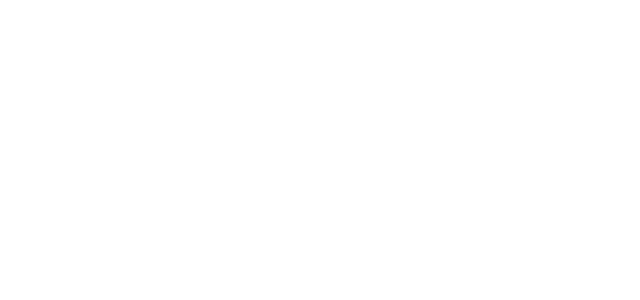
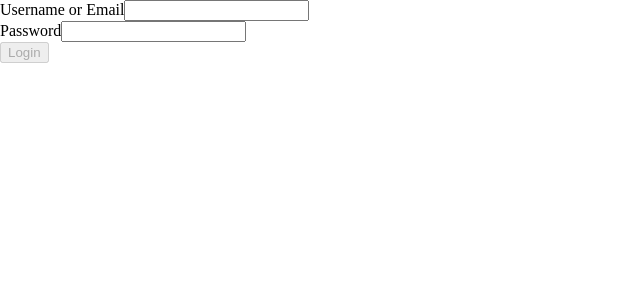
Before and after one commit to madhoobs/favorr-client, a React (Vite) app: page /login in a window 1280 px wide. Shown: the top 300 px of the page, without its empty margins (0-640 px from the left). Built offline with nearby package versions, Linux system fonts and the light colour scheme.

Commit message:
Add basic login

```diff
--- a/src/App.jsx
+++ b/src/App.jsx
@@ -1,5 +1,42 @@
+import { useState, useEffect } from 'react'
+import { Route, Routes } from 'react-router'
+import NavBar from './components/NavBar'
+import Home from './pages/Home'
+import Register from './pages/Register'
+import Login from './pages/Login'
+import { CheckSession } from './services/Auth'
+import './App.css'
+
 const App = () => {
-  return <div></div>
+  const [user, setUser] = useState(null)
+
+  const handleLogOut = () => {
+    //Reset all auth related state and clear localStorage
+    setUser(null)
+    localStorage.clear()
+  }
+
+  const checkToken = async () => {
+    const user = await CheckSession()
+    setUser(user)
+  }
+
+  useEffect(() => {
+    const token = localStorage.getItem('token')
+    if (token) {
+      checkToken()
+    }
+  }, [])
+
+  return (
+    <div className="App">
+      <Routes>
+        <Route path="/home" element={<Home />} />
+        <Route path="/login" element={<Login setUser={setUser} />} />
+        <Route path="/register" element={<Register />} />
+      </Routes>
+    </div>
+  )
 }
 
 export default App
--- a/src/main.jsx
+++ b/src/main.jsx
@@ -1,5 +1,10 @@
-import React from "react"
-import ReactDOM from "react-dom/client"
-import App from "./App.jsx"
+import React from 'react'
+import { createRoot } from 'react-dom/client'
+import App from './App.jsx'
+import { BrowserRouter as Router } from 'react-router-dom'
 
-ReactDOM.createRoot(document.getElementById("root")).render(<App />)
+createRoot(document.getElementById('root')).render(
+  <Router>
+    <App />
+  </Router>
+)
--- a/src/pages/Home.jsx
+++ b/src/pages/Home.jsx
@@ -0,0 +1,8 @@
+import { useState } from 'react'
+import { useNavigate } from 'react-router-dom'
+
+const Home = () => {
+  return <div></div>
+}
+
+export default Home
--- a/src/pages/Login.jsx
+++ b/src/pages/Login.jsx
@@ -0,0 +1,55 @@
+import { useState } from 'react'
+import { useNavigate } from 'react-router-dom'
+import { LoginUser } from '../services/Auth'
+
+const Login = ({ setUser }) => {
+  let navigate = useNavigate()
+
+  const [formValues, setFormValues] = useState({ username: '', password: '' })
+
+  const handleChange = (e) => {
+    setFormValues({ ...formValues, [e.target.name]: e.target.value })
+  }
+
+  const handleSubmit = async (e) => {
+    e.preventDefault()
+    const payload = await LoginUser(formValues)
+    setFormValues({ username: '', password: '' })
+    setUser(payload)
+    navigate('/home')
+  }
+
+  return (
+    <div>
+      <div>
+        <form onSubmit={handleSubmit}>
+          <div>
+            <label htmlFor="username">Username or Email</label>
+            <input
+              onChange={handleChange}
+              name="username"
+              type="text"
+              value={formValues.username}
+              required
+            />
+          </div>
+          <div>
+            <label htmlFor="password">Password</label>
+            <input
+              onChange={handleChange}
+              type="password"
+              name="password"
+              value={formValues.password}
+              required
+            />
+          </div>
+          <button disabled={!formValues.username || !formValues.password}>
+            Login
+          </button>
+        </form>
+      </div>
+    </div>
+  )
+}
+
+export default Login
--- a/src/services/Auth.js
+++ b/src/services/Auth.js
@@ -0,0 +1,57 @@
+import Client from './api'
+
+export const LoginUser = async (data) => {
+  try {
+    const res = await Client.post('/login', data)
+    localStorage.setItem('token', res.data.token)
+    return res.data.user
+  } catch (error) {
+    throw error
+  }
+}
+
+export const RegisterUser = async (data) => {
+  try {
+    const res = await Client.post('/register', data)
+    return res.data
+  } catch (error) {
+    throw error
+  }
+}
+
+export const ChangePassword = async (username, data) => {
+  try {
+    const res = await Client.put(`/changePassword/${username}`, data)
+    return res.data
+  } catch (error) {
+    throw error
+  }
+}
+
+export const ViewProfile = async (username) => {
+  try {
+    const res = await Client.get(`/profile/${username}`)
+    return res.data
+  } catch (error) {
+    throw error
+  }
+}
+
+export const EditProfile = async (username, data) => {
+  try {
+    const res = await Client.put(`/editProfile/${username}`, data)
+    return res.data
+  } catch (error) {
+    throw error
+  }
+}
+
+export const CheckSession = async () => {
+  try {
+    // Validate current session by token
+    const res = await Client.get('/session')
+    return res.data
+  } catch (error) {
+    throw error
+  }
+}
```
